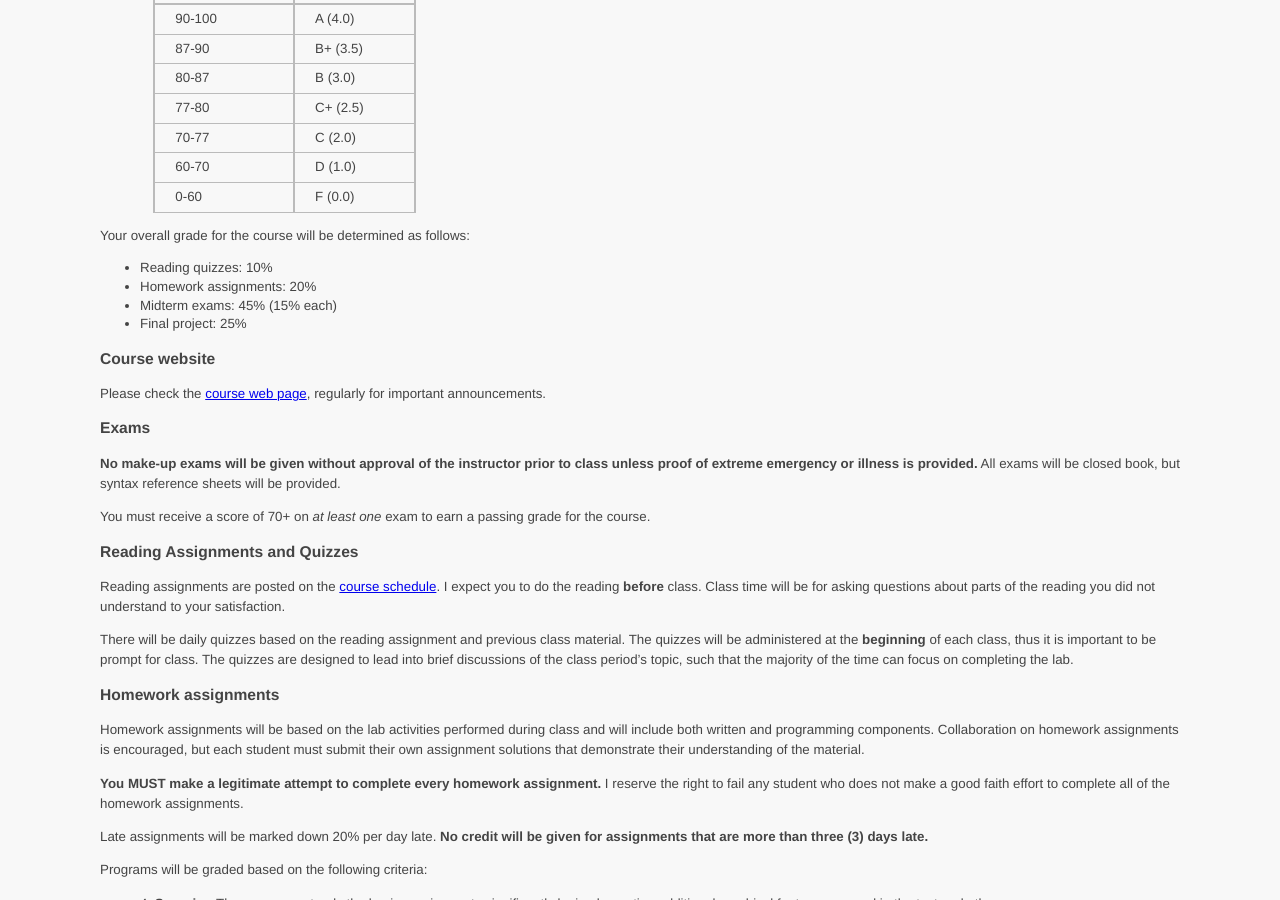
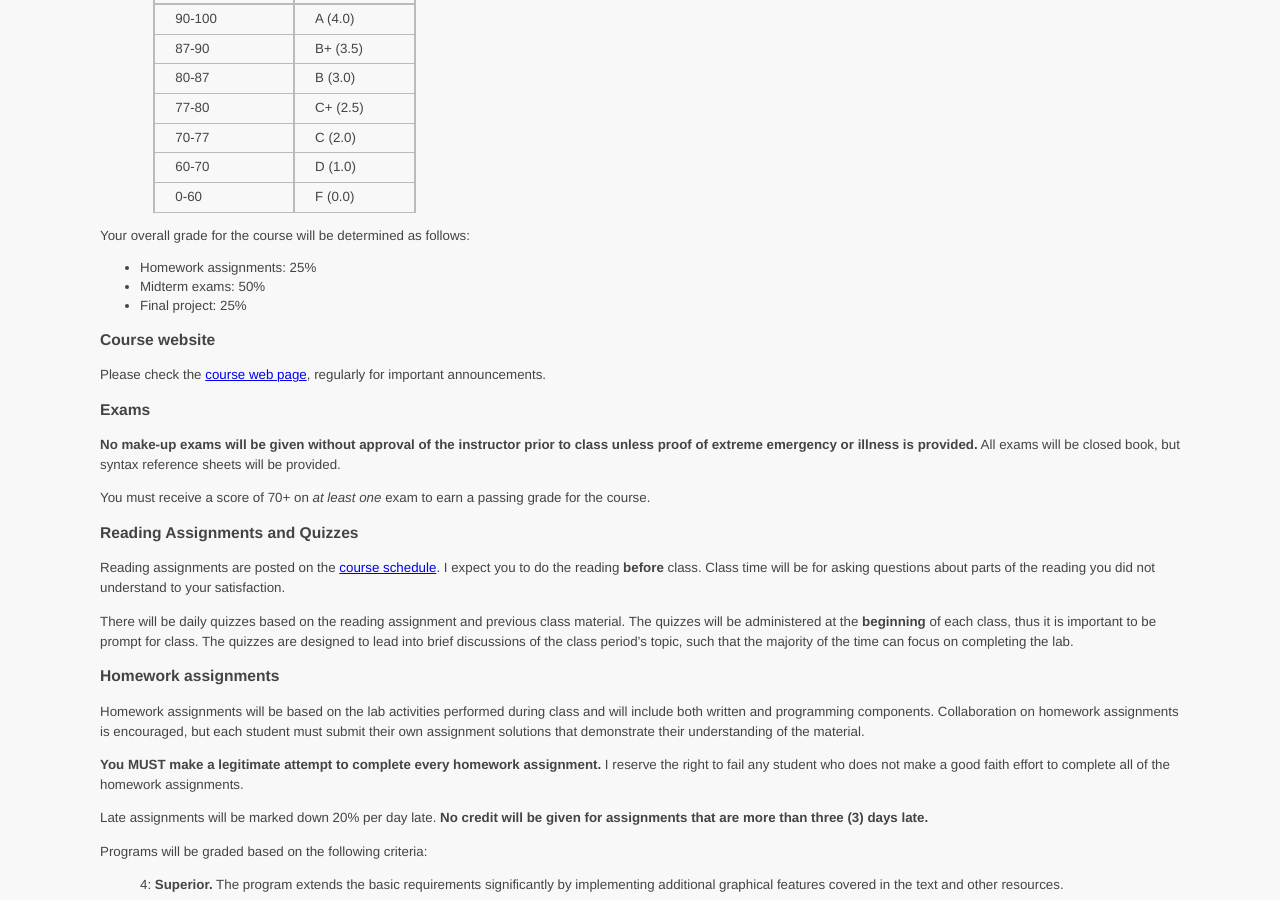
Before and after one commit to ycpcs/cs370-fall2016, a Jekyll site: the page built from syllabus.md, in a window 1280 px wide and 900 px high, scrolled down 1333 px. Built offline with Jekyll 4.4.1, drawn with Linux system fonts in a browser that asks for light colours.

Commit message:
update syllabus
update syllabus

```diff
--- a/syllabus.md
+++ b/syllabus.md
@@ -85,9 +85,8 @@ Grades are assigned on a 100-point scale:
 
 Your overall grade for the course will be determined as follows:
 
--   Reading quizzes: 10%
--   Homework assignments: 20%
--   Midterm exams: 45% (15% each)
+-   Homework assignments: 25%
+-   Midterm exams: 50%
 -   Final project: 25%
 
 ### Course website
```
